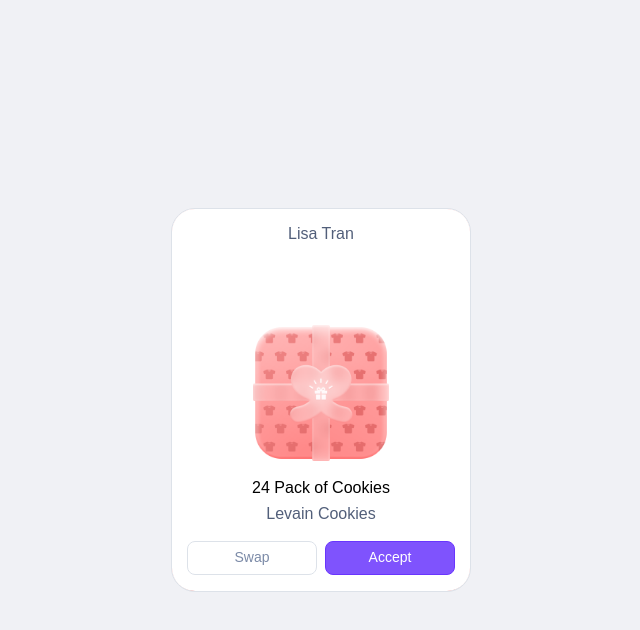
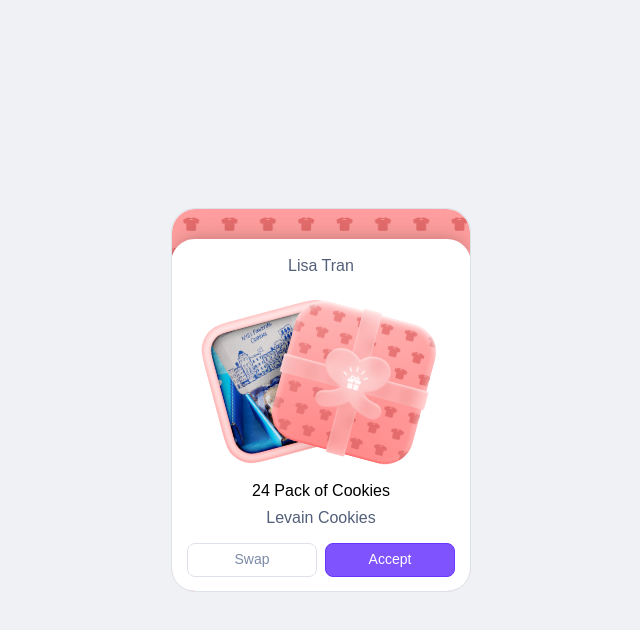
Before and after one commit to yellow-type-foundry/Gift-Card-Animation, a Next.js app: page / in a window 1280 px wide. Both pictures are taken after a click on the element 640 px from the left and 400 px from the top of the page. Shown: the top 630 px of the page, without its empty margins (319-959 px from the left). Built offline with nearby package versions, Linux system fonts and the light colour scheme; a web font is replaced by a local one.

Commit message:
Update gift card animations: add box rotation, scale, shadow effects and duplicate illustration

```diff
--- a/src/components/GiftCard.jsx
+++ b/src/components/GiftCard.jsx
@@ -42,7 +42,8 @@ const GiftCard = ({
     <div
       ref={cardRef}
       onClick={handleCardClick}
-      className="border-border-default border-[0.884px] border-solid relative rounded-[24px] w-[300px] h-[384px] overflow-hidden cursor-pointer"
+      className="border-[0.884px] border-solid relative rounded-[24px] w-[300px] h-[384px] overflow-hidden cursor-pointer"
+      style={{ borderColor: '#DDE2E9' }}
       data-name="Default"
     >
       {/* Background Image */}
@@ -59,13 +60,17 @@ const GiftCard = ({
       <div className="relative w-full h-full z-10 overflow-clip">
         {/* White Card Container */}
         <div
-          className={`bg-white box-border flex flex-col gap-[16px] items-center p-4 absolute rounded-[24px] shadow-[0px_4px_12px_-4px_rgba(0,0,0,0.03),0px_2px_3px_0px_rgba(0,0,0,0.05)] w-[300px] h-[384px] ${isOpen ? 'h-[352px]' : ''} left-1/2 -translate-x-1/2 bottom-0 transition-all duration-500 ease-in-out`}
+          className={`bg-white box-border flex flex-col gap-[16px] items-center p-4 absolute rounded-[24px] w-[300px] ${isOpen ? 'h-[352px]' : 'h-[384px]'} left-1/2 -translate-x-1/2 bottom-0 transition-all duration-500 ease-out`}
+          style={{
+            boxShadow: state === 'opening' || isOpen
+              ? '0px -8px 24px -4px rgba(0, 0, 0, 0.12), 0px -4px 8px -2px rgba(0, 0, 0, 0.08)'
+              : '0px 4px 12px -4px rgba(0, 0, 0, 0.03), 0px 2px 3px 0px rgba(0, 0, 0, 0.05)'
+          }}
           data-name="Unopened Gift"
         >
           {/* Header */}
           <div
-            className={`flex flex-col gap-[8px] items-center relative shrink-0 text-center w-full overflow-hidden ${isOpen ? 'h-auto min-h-0' : ''} transition-all duration-500 ease-in-out`}
-            style={{ minHeight: 'fit-content' }}
+            className={`flex flex-col gap-[8px] items-center relative shrink-0 text-center w-full overflow-hidden transition-all duration-500 ease-out`}
             data-name="Header"
           >
             <p
@@ -76,8 +81,11 @@ const GiftCard = ({
               {from || 'From Lisa Tran'}
             </p>
             <p
-              className={`text-message relative shrink-0 w-full h-[58px] overflow-hidden ${isOpen ? 'h-0 opacity-0' : ''} transition-all duration-500 ease-in-out`}
-              style={{ color: '#000000' }}
+              className={`text-message relative shrink-0 w-full overflow-hidden ${state === 'opening' || isOpen ? 'h-0 opacity-0' : 'h-[58px] opacity-100'} transition-all duration-300 ease-out`}
+              style={{
+                color: '#000000',
+                transform: state === 'opening' || isOpen ? 'scale(0.85)' : 'scale(1)'
+              }}
               data-node-id="1420:12373"
             >
               {message || 'Thank you for being such a great mentor!'}
@@ -86,11 +94,48 @@ const GiftCard = ({
 
           {/* Gift Box */}
           <div
-            className={`basis-0 flex gap-[10px] grow items-center justify-center min-h-px min-w-px relative shrink-0 w-full ${isOpen ? 'h-[80%]' : ''} transition-all duration-500 ease-in-out`}
+            className={`basis-0 flex gap-[10px] grow items-center justify-center min-h-px min-w-px relative shrink-0 w-full transition-all duration-100 ease-out`}
+            style={{
+              transitionTimingFunction: 'cubic-bezier(0.4, 0, 0.2, 1)',
+              height: isOpen ? '80%' : 'auto'
+            }}
             data-name="GiftBox"
           >
+            {/* Duplicate illustration - lower z-index */}
             <div
-              className="relative aspect-square w-full h-full max-w-[200px] max-h-[200px] transition-all duration-500 ease-in-out"
+              className="absolute aspect-square w-full h-full max-w-[200px] max-h-[200px] transition-all duration-700 ease-out z-0"
+              style={{
+                transitionTimingFunction: 'cubic-bezier(0.2, 0, 0.7 1)',
+                transform: state === 'opening' || isOpen
+                  ? 'translate(-50%, -50%) rotate(-15deg) translateX(-36px) translateY(-10px) scale(0.9)'
+                  : 'translate(-50%, -50%) rotate(0deg) translateX(0px) translateY(0px) scale(1)',
+                top: '50%',
+                left: '50%',
+                transformOrigin: 'center center'
+              }}
+              data-name="Pattern-Unpacked 1-duplicate"
+            >
+              <Image
+                alt=""
+                src="/assets/Opened Box-shadowed.png"
+                fill
+                className="object-contain pointer-events-none"
+                style={{ objectPosition: '50% 50%' }}
+                unoptimized
+              />
+            </div>
+            {/* Original illustration - higher z-index */}
+            <div
+              className="absolute aspect-square w-full h-full max-w-[200px] max-h-[200px] transition-all duration-700 ease-out z-10"
+              style={{
+                transitionTimingFunction: 'cubic-bezier(0.2, 0, 0.4, 1)',
+                transform: state === 'opening' || isOpen
+                  ? 'translate(-50%, -50%) rotate(15deg) translateX(32px) translateY(-8px) scale(0.9)'
+                  : 'translate(-50%, -50%) rotate(0deg) translateX(0px) translateY(0px) scale(1)',
+                top: '50%',
+                left: '50%',
+                transformOrigin: 'center center'
+              }}
               data-name="Pattern-Unpacked 1"
             >
               <Image
@@ -106,7 +151,7 @@ const GiftCard = ({
 
           {/* Bottom / Footer - Expiry Text */}
           <div
-            className={`flex gap-[10px] items-center justify-center shrink-0 w-full ${isOpen ? 'absolute bottom-0 left-0 right-0 opacity-0 max-h-0 pointer-events-none' : 'relative opacity-100 max-h-[50px]'} transition-all duration-500 ease-in-out overflow-hidden`}
+            className={`flex gap-[10px] items-center justify-center shrink-0 w-full ${isOpen ? 'absolute bottom-0 left-0 right-0 opacity-0 max-h-0 pointer-events-none' : 'relative opacity-100 max-h-[50px]'} transition-all duration-300 ease-out overflow-hidden`}
             data-name="Bottom"
           >
             <div
@@ -122,7 +167,7 @@ const GiftCard = ({
 
           {/* Gift Info */}
           <div
-            className={`absolute bottom-[50px] left-0 right-0 flex flex-col gap-[4px] items-center justify-center w-full ${isOpen ? 'opacity-100 max-h-[100px] relative bottom-auto left-auto right-auto' : 'opacity-0 max-h-0'} transition-all duration-500 ease-in-out`}
+            className={`flex flex-col gap-[4px] items-center justify-center w-full transition-all duration-500 ease-out ${isOpen ? 'opacity-100 max-h-[100px] relative' : 'absolute bottom-[120px] left-0 right-0 opacity-0 max-h-0'}`}
             data-name="Gift Info"
           >
             <p
@@ -141,8 +186,8 @@ const GiftCard = ({
 
           {/* Actions */}
           <div
-            className={`absolute bottom-0 left-0 right-0 flex gap-[8px] items-center justify-center w-full ${isOpen ? 'opacity-100 max-h-[50px] relative bottom-auto left-auto right-auto' : 'opacity-0 max-h-0'} transition-all duration-500 ease-in-out`}
-            style={{ width: '100%' }}
+            className={`flex gap-[8px] items-center justify-center w-full transition-all duration-500 ease-out ${isOpen ? 'opacity-100 max-h-[30px] relative' : 'absolute bottom-0 left-0 right-0 opacity-0 max-h-0'}`}
+            style={{ width: '100%', transitionTimingFunction: 'cubic-bezier(0.4, 0, 0.2, 1)' }}
             data-name="Actions"
           >
             <button
@@ -150,7 +195,7 @@ const GiftCard = ({
                 e.stopPropagation()
                 onSwap?.()
               }}
-              className="bg-white border border-[#dde2e9] border-solid box-border flex items-center justify-center px-[8px] py-[6px] rounded-[8px] flex-1"
+              className="bg-white border border-[#dde2e9] border-solid box-border flex items-center justify-center px-[8px] py-[6px] rounded-[8px] flex-1 transition-all duration-300 ease-out"
               data-name="Button/Text/M"
             >
               <div className="flex flex-row items-center">
@@ -167,7 +212,7 @@ const GiftCard = ({
                 e.stopPropagation()
                 onAccept?.()
               }}
-              className="bg-[#7f53fd] border border-[#6935fd] border-solid box-border flex items-center justify-center px-[8px] py-[6px] rounded-[8px] flex-1"
+              className="bg-[#7f53fd] border border-[#6935fd] border-solid box-border flex items-center justify-center px-[8px] py-[6px] rounded-[8px] flex-1 transition-all duration-300 ease-out"
               data-name="Button/Text/M"
             >
               <div className="flex flex-row items-center">
```
